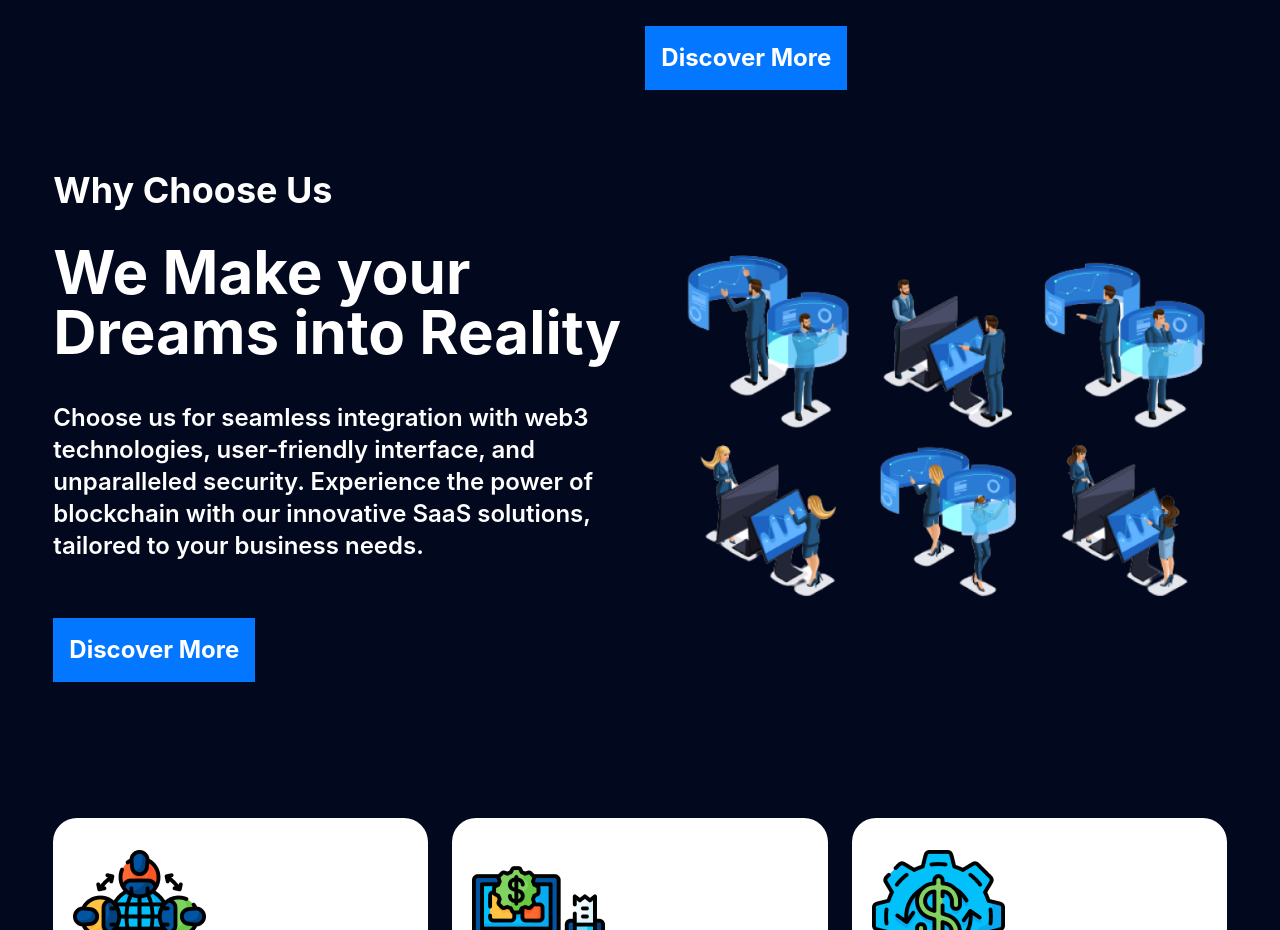
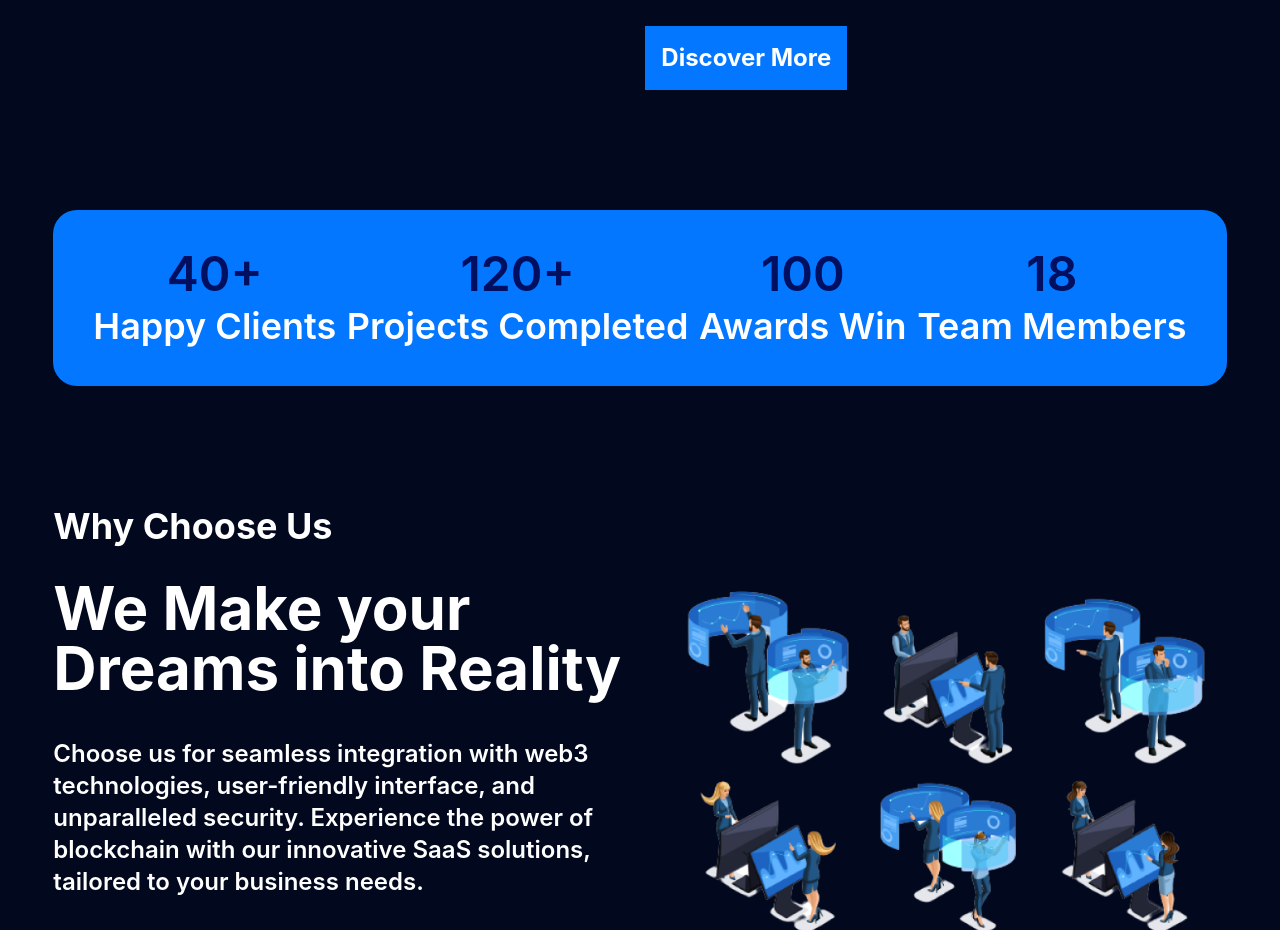
Before and after one commit to Ankan112/hooman-digital-llp, a React (Create React App) app: page / in a window 1280 px wide. Shown: the part 3740-4670 px from the top of the page. Built offline with nearby package versions, Linux system fonts and the light colour scheme.

Commit message:
achievement section added

```diff
--- /dev/null
+++ b/src/Component/Home/Achievement/Achievement.js
@@ -0,0 +1,28 @@
+import React from 'react';
+
+const Achievement = () => {
+    return (
+        <section className='py-20' style={{ backgroundColor: '#02081D' }}>
+            <div style={{ backgroundColor: '#0377FF' }} className='max-w-screen-xl w-11/12 mx-auto text-center md:flex justify-between items-center p-10 rounded-3xl'>
+                <div className='pt-10 md:pt-0'>
+                    <h2 style={{ color: '#000F5F' }} className="text-5xl font-semibold">40+</h2>
+                    <h2 className='text-white text-4xl font-semibold mt-2'>Happy Clients</h2>
+                </div>
+                <div className='py-20 md:py-0'>
+                    <h2 style={{ color: '#000F5F' }} className="text-5xl font-semibold">120+</h2>
+                    <h2 className='text-white text-4xl font-semibold mt-2'>Projects Completed</h2>
+                </div>
+                <div>
+                    <h2 style={{ color: '#000F5F' }} className="text-5xl font-semibold">100</h2>
+                    <h2 className='text-white text-4xl font-semibold mt-2'>Awards Win</h2>
+                </div>
+                <div className='py-10 md:py-0'>
+                    <h2 style={{ color: '#000F5F' }} className="text-5xl font-semibold">18</h2>
+                    <h2 className='text-white text-4xl font-semibold mt-2'>Team Members</h2>
+                </div>
+            </div>
+        </section>
+    );
+};
+
+export default Achievement;
--- a/src/Component/Home/Home/Home.js
+++ b/src/Component/Home/Home/Home.js
@@ -1,5 +1,6 @@
 import React from 'react';
 import AboutUs from '../AboutUs/AboutUs';
+import Achievement from '../Achievement/Achievement';
 import ChooseUs from '../ChooseUs/ChooseUs';
 import Offer from '../Offer/Offer';
 import SoftwareSolutionSection from '../SoftwareSolutionSection/SoftwareSolutionSection';
@@ -10,6 +11,7 @@ const Home = () => {
             <SoftwareSolutionSection></SoftwareSolutionSection>
             <Offer></Offer>
             <AboutUs></AboutUs>
+            <Achievement></Achievement>
             <ChooseUs></ChooseUs>
         </section>
     );
```
